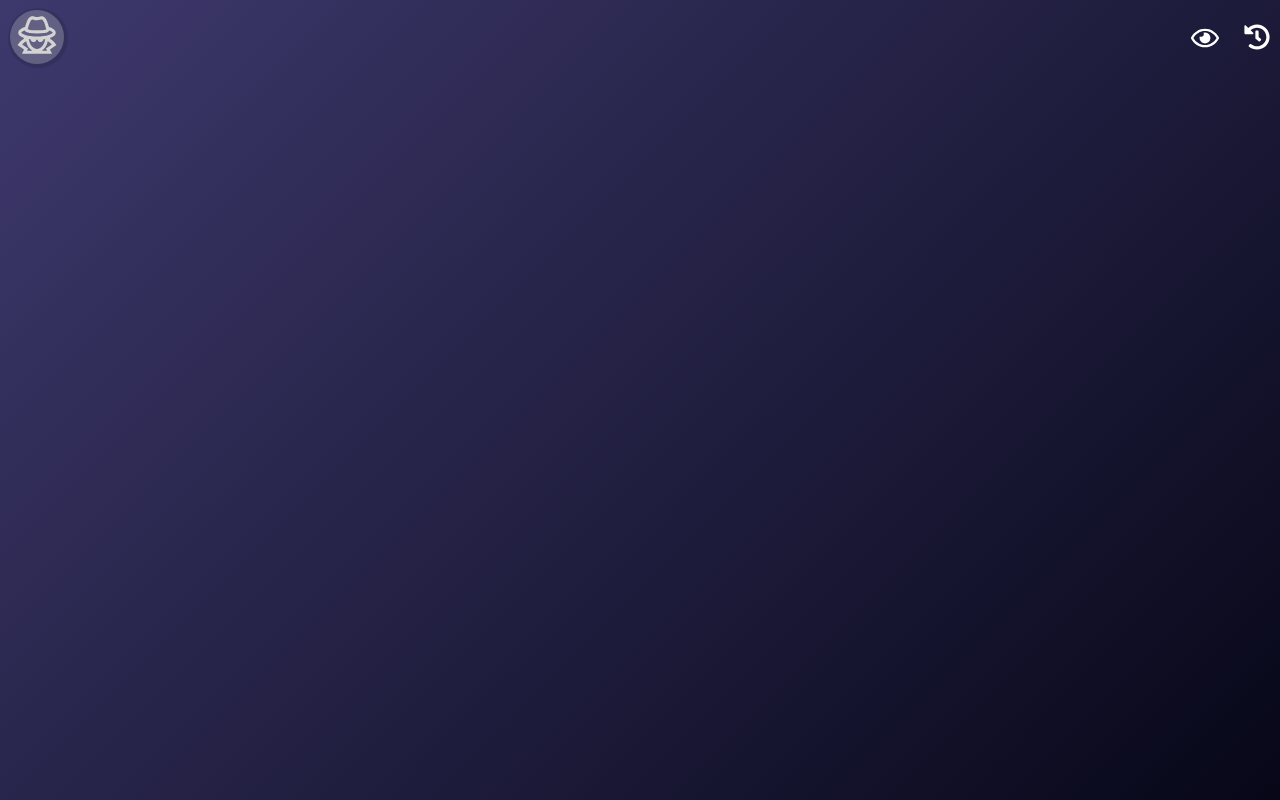
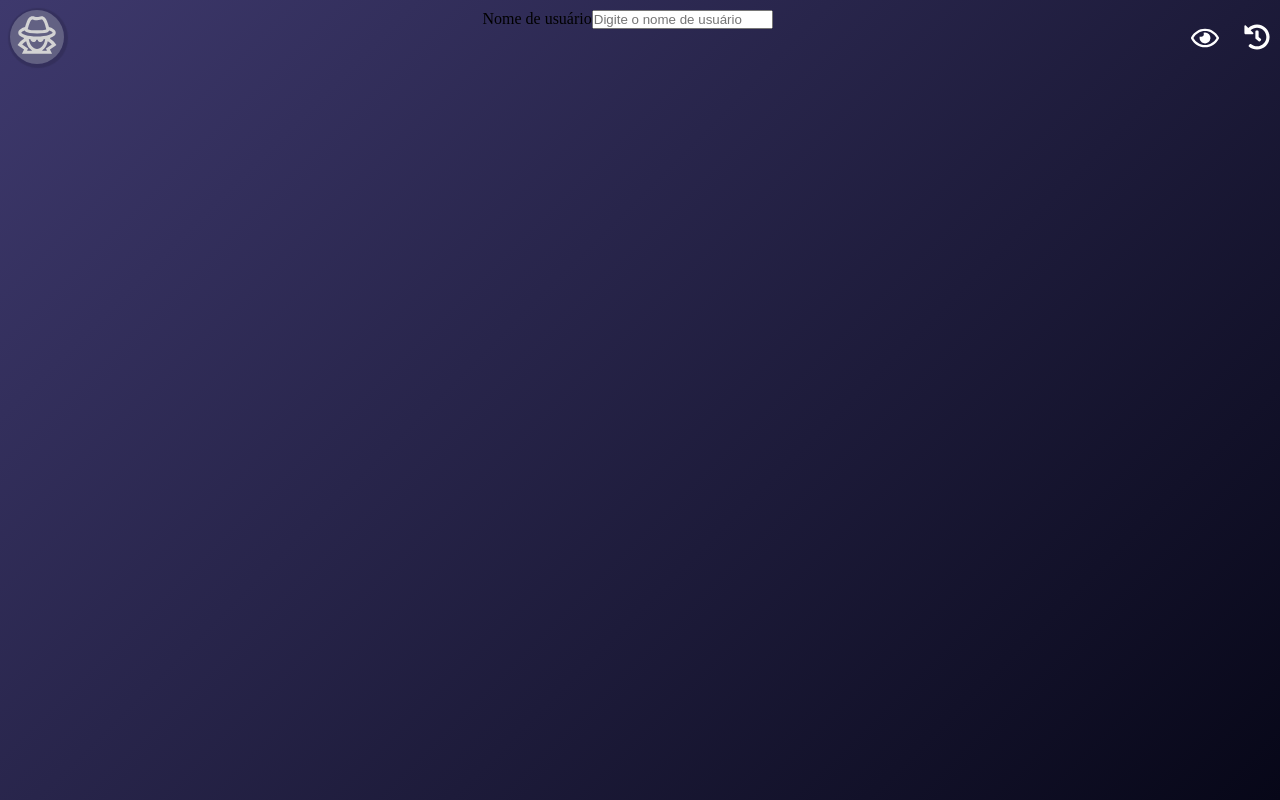
Before and after one commit to SantV7/invoice_manager, a React (Vite) app: page / in a window 1280 px wide. Both pictures are taken after a click on the element 37 px from the left and 37 px from the top of the page. Built offline with nearby package versions, Linux system fonts and the light colour scheme.

Commit message:
Criando a area de perfil do usuário

```diff
--- a/src/components/header/Header.jsx
+++ b/src/components/header/Header.jsx
@@ -7,14 +7,27 @@ import { useState } from "react";
 
 
 const Header = () => {
+  const [profileState, setProfileState] = useState(false)
+
+
+
 
     const [eyeState, setEyeState] = useState(true)
   return (
     <>
       <header className={styles.headerAcc}>
-        <div className={styles.icon_user}>
+        <div onClick={() => setProfileState(!profileState)} className={styles.icon_user}>
             <LiaUserSecretSolid color="lightgray" size={50}/>
         </div>
+
+        {
+          profileState
+          ? <div id="area_profile">
+              <label htmlFor="name_user">Nome de usuário</label>
+              <input type="text" placeholder="Digite o nome de usuário"/>
+            </div>
+          : ''
+        }
 
         <div className={styles.icon_usage}>
             <div onClick={() => setEyeState(!eyeState)} className="eyeReveal">
--- a/src/components/header/header.module.css
+++ b/src/components/header/header.module.css
@@ -6,6 +6,7 @@
 }
 
 .icon_user {
+    cursor: pointer;
     box-shadow: 1px 1px 1px 3px rgba(0, 0, 0, 0.116);
     width: 54.2px;
     height: 54.2px;
@@ -27,6 +28,7 @@
 .icons_hover {
     transition: ease 0.3s;
 }
+
 .icons_hover:hover {
     scale: 1.1;
 }
```
